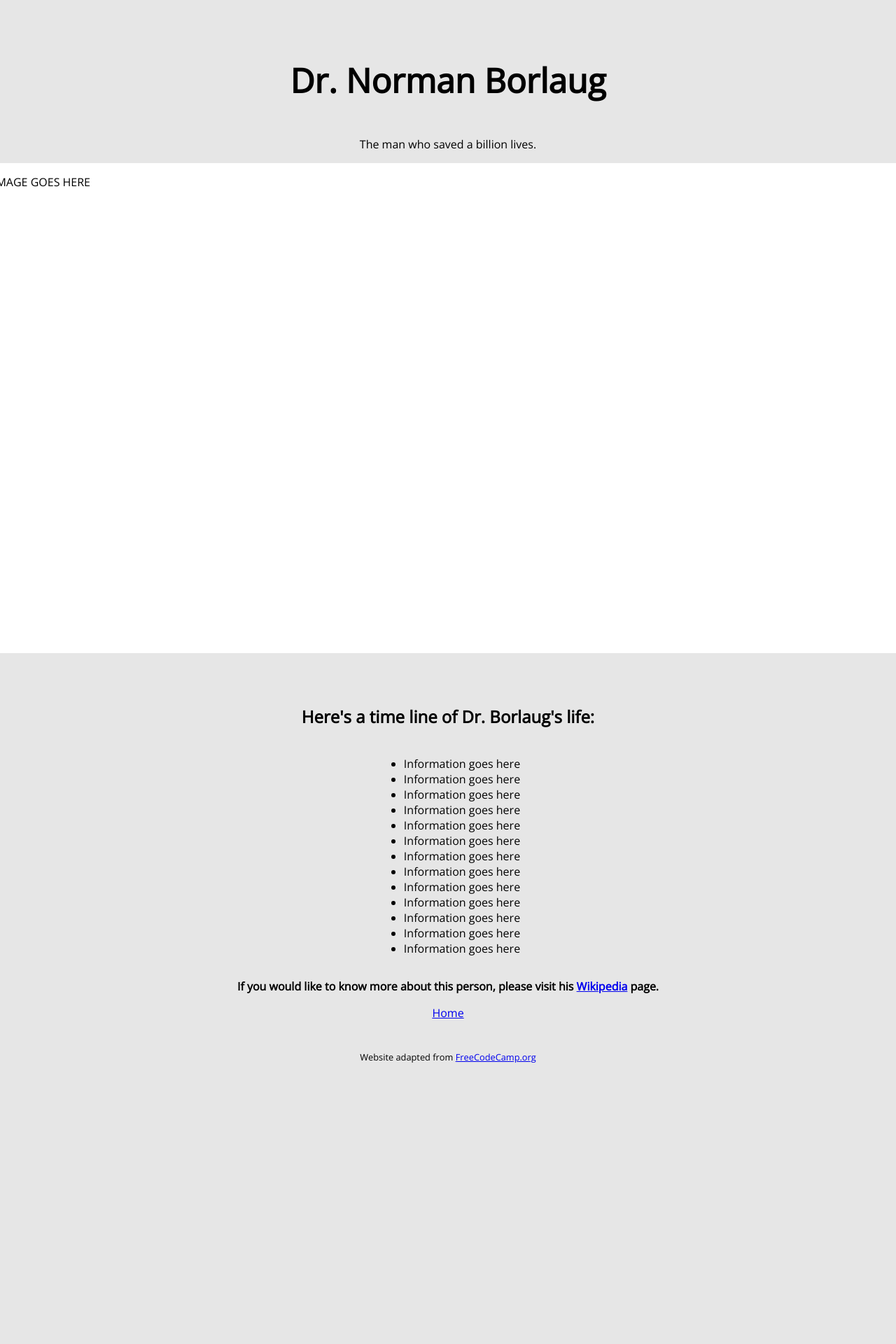
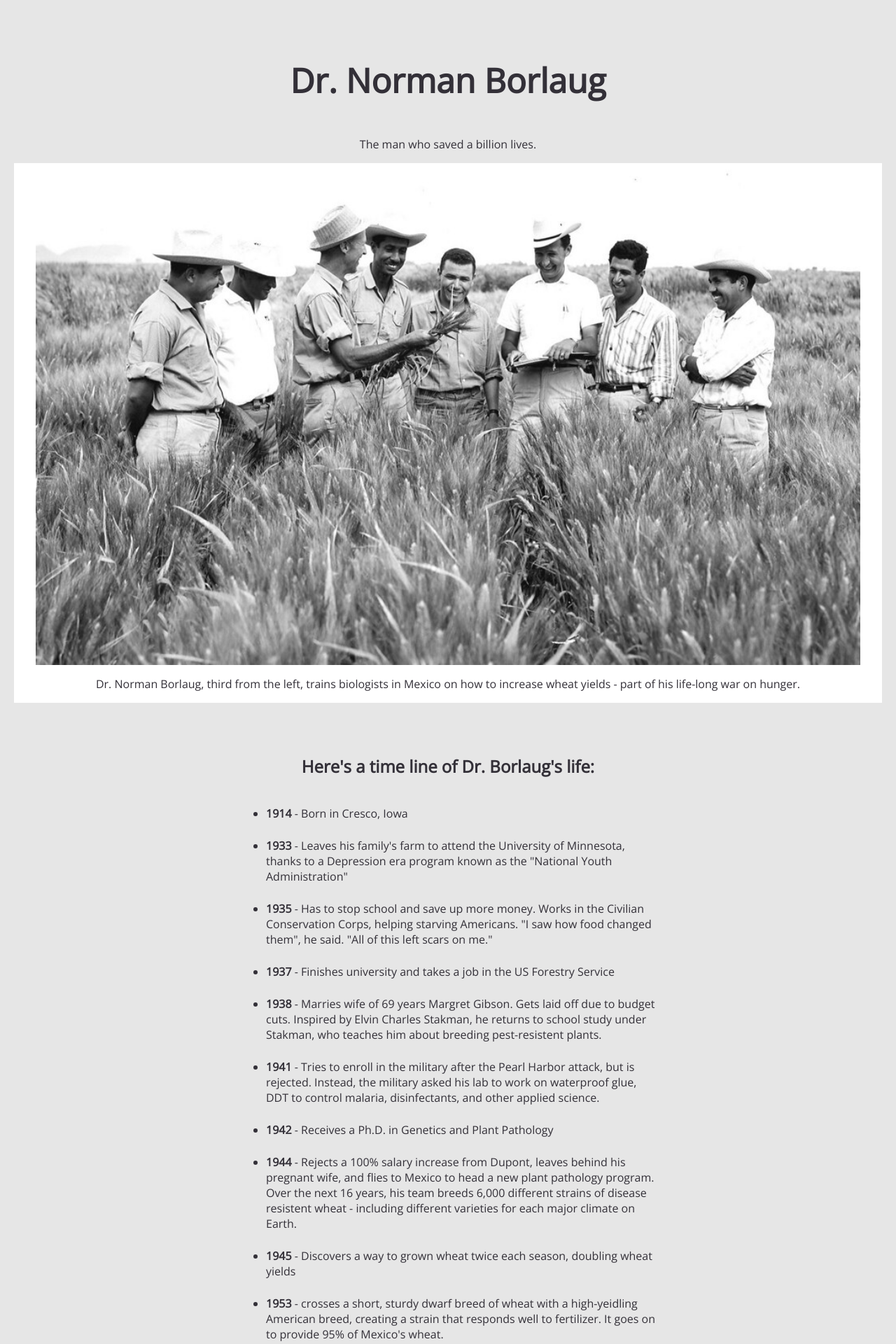
Before and after one commit to anuragpurkayastha/anuragpurkayastha.github.io, a PHP site: page /project1_tributepage.html in a window 1280 px wide. Shown: the top 1920 px of the page at 70% size. Before the commit the page ends 1519 px from the top, so only its background shows below. Run offline with PHP 8.4, Linux system fonts and the light colour scheme.

Commit message:
Finished markup of tribute page. Haven't checked.

```diff
--- a/css/style.css
+++ b/css/style.css
@@ -141,6 +141,7 @@ body {
   display: flex;
   flex-direction: column;
   align-items: center;
+  color: #333038;
   background-color: #E6E6E6;
   margin-top: 50px;
 }
@@ -150,9 +151,23 @@ body {
 }
 
 #image-div {
-  height: 700px;
-  width:1300px;
+  display: block;
+  margin-left: auto;
+  margin-right: auto;
+  width: 1240px;
   background-color: white;
+}
+
+#image-div p {
+	text-align: center;
+}
+
+#image {
+	display: block;
+	margin-left: auto;
+	margin-right: auto;
+	width:95%;
+	height: auto;
 }
 
 #tribute-info {
@@ -160,11 +175,28 @@ body {
   flex-direction: column;
   align-items: center;
   margin-top: 50px;
-  width: 500px;
+  width: 600px;
 }
 
 #tribute-info h3 {
   font-size: 1.5em;
+}
+
+#tribute-info li {
+	padding-bottom: 1.5em;
+}
+
+#tribute-info ul {
+	margin-bottom: 2em;
+}
+
+#tribute-info blockquote p {
+	font-weight: 500;
+}
+
+#tribute-info blockquote {
+	font-style: italic;
+	margin-bottom: 3em;
 }
 
 #tribute-info p {
--- a/project1_tributepage.html
+++ b/project1_tributepage.html
@@ -16,28 +16,55 @@
 
     <!--Image of Dr Norman-->
     <div id="image-div">
-        <p>IMAGE GOES HERE</p>
+        <img src="./img/tributepage_image.jpg" alt="Dr Norman Borlaug" id="image">
+		<p>Dr. Norman Borlaug, third from the left, trains biologists in Mexico on how to increase wheat yields - part of his life-long war on hunger.</p>
     </div>
 
     <!--Tribute info-->
     <div id="tribute-info">
         <h3>Here's a time line of Dr. Borlaug's life:</h3>
 			<ul>
-			  <li>Information goes here</li>
-			  <li>Information goes here</li>
-			  <li>Information goes here</li>
-			  <li>Information goes here</li>
-			  <li>Information goes here</li>
-			  <li>Information goes here</li>
-			  <li>Information goes here</li>
-			  <li>Information goes here</li>
-			  <li>Information goes here</li>
-			  <li>Information goes here</li>
-			  <li>Information goes here</li>
-			  <li>Information goes here</li>
-			  <li>Information goes here</li>
+			  <li><strong>1914</strong> - Born in Cresco, Iowa</li>
+
+			  <li><strong>1933</strong> - Leaves his family's farm to attend the University of Minnesota, thanks to a Depression era program known as the "National Youth Administration"</li>
+
+			  <li><strong>1935</strong> - Has to stop school and save up more money. Works in the Civilian Conservation Corps, helping starving Americans. "I saw how food changed them", he said. "All of this left scars on me."</li>
+
+			  <li><strong>1937</strong> - Finishes university and takes a job in the US Forestry Service</li>
+
+			  <li><strong>1938</strong> - Marries wife of 69 years Margret Gibson. Gets laid off due to budget cuts. Inspired by Elvin Charles Stakman, he returns to school study under Stakman, who teaches him about breeding pest-resistent plants.</li>
+
+			  <li><strong>1941</strong> - Tries to enroll in the military after the Pearl Harbor attack, but is rejected. Instead, the military asked his lab to work on waterproof glue, DDT to control malaria, disinfectants, and other applied science.</li>
+
+			  <li><strong>1942</strong> - Receives a Ph.D. in Genetics and Plant Pathology</li>
+
+			  <li><strong>1944</strong> - Rejects a 100% salary increase from Dupont, leaves behind his pregnant wife, and flies to Mexico to head a new plant pathology program. Over the next 16 years, his team breeds 6,000 different strains of disease resistent wheat - including different varieties for each major climate on Earth.</li>
+
+			  <li><strong>1945</strong> - Discovers a way to grown wheat twice each season, doubling wheat yields</li>
+
+			  <li><strong>1953</strong> - crosses a short, sturdy dwarf breed of wheat with a high-yeidling American breed, creating a strain that responds well to fertilizer. It goes on to provide 95% of Mexico's wheat.</li>
+
+			  <li><strong>1962</strong> - Visits Delhi and brings his high-yielding strains of wheat to the Indian subcontinent in time to help mitigate mass starvation due to a rapidly expanding population</li>
+
+			  <li><strong>1970</strong> - receives the Nobel Peace Prize</li>
+
+			  <li><strong>1983</strong> - helps seven African countries dramatically increase their maize and sorghum yields</li>
+
+			  <li><strong>1984</strong> - becomes a distinguished professor at Texas A&M University</li>
+
+			  <li><strong>2005</strong> - states "we will have to double the world food supply by 2050." Argues that genetically modified crops are the only way we can meet the demand, as we run out of arable land. Says that GM crops are not inherently dangerous because "we've been genetically modifying plants and animals for a long time. Long before we called it science, people were selecting the best breeds."</li>
+
+			  <li><strong>2009</strong> - dies at the age of 95.</li>
+
 			</ul>
-		<p>If you would like to know more about this person, please visit his <a href="https://en.wikipedia.org/wiki/Norman_Borlaug" target="_blank">Wikipedia</a> page.</p>
+
+		<blockquote>
+			<p>"Borlaug's life and achievement are testimony to the far-reaching contribution that one man's towering intellect, persistence and scientific vision can make to human peace and progress."</p>
+
+			<footer><cite>--Indian Prime Minister Manmohan Singh</cite></footer>
+		</blockquote>
+
+		<p>If you would like to know more about this person, please visit his <a href="https://en.wikipedia.org/wiki/Norman_Borlaug" target="_blank" id="tribute-link">Wikipedia</a> page.</p>
 
 		<a href="./index.html">Home</a>
     </div>
```
Also changed, not shown: img/tributepage_image.jpg (added).
